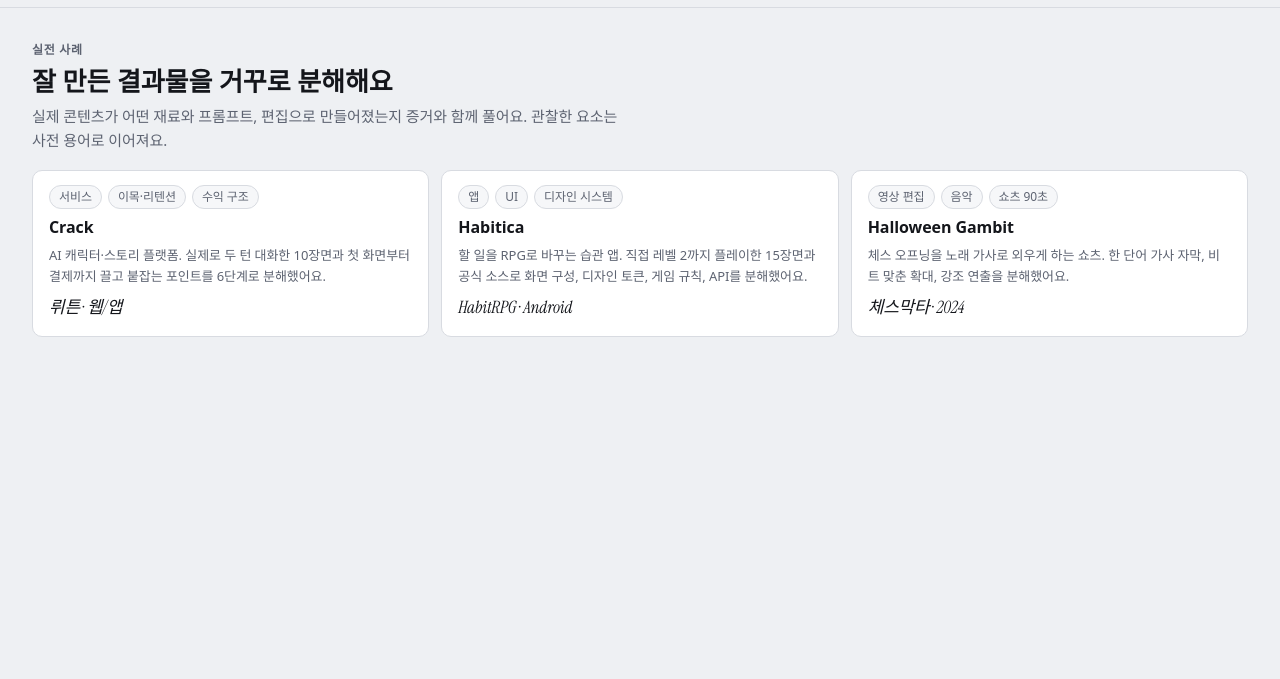
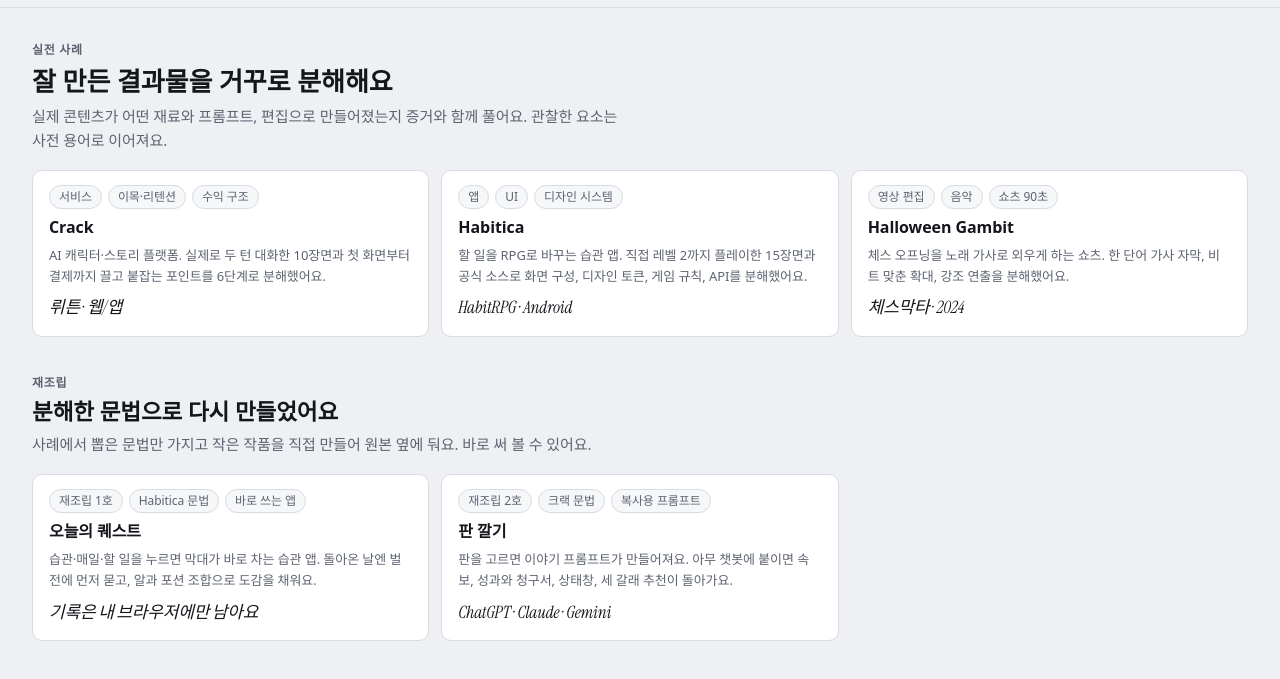
Before and after one commit to lollloolloll/ai-practice-library, a plain HTML site: page cases/index.html in a window 1280 px wide. Shown: the part 81-760 px from the top of the page. Drawn offline with Linux system fonts and the light colour scheme; a web font is replaced by a local one.

Commit message:
실전 사례 목록에 재조립 칸 추가: 오늘의 퀘스트, 판 깔기
Co-Authored-By: Claude Opus 5.5 <noreply@anthropic.com>

```diff
--- a/cases/index.html
+++ b/cases/index.html
@@ -44,6 +44,26 @@
       <span class="en">체스막타 · 2024</span>
     </a>
   </div>
+
+  <div class="page-h" style="margin-top:36px">
+    <span class="eyebrow">재조립</span>
+    <h2 style="margin:0">분해한 문법으로 다시 만들었어요</h2>
+    <p>사례에서 뽑은 문법만 가지고 작은 작품을 직접 만들어 원본 옆에 둬요. 바로 써 볼 수 있어요.</p>
+  </div>
+  <div class="cards">
+    <a class="card" href="./remix/habit.html">
+      <div class="chips"><span class="chip">재조립 1호</span><span class="chip">Habitica 문법</span><span class="chip">바로 쓰는 앱</span></div>
+      <h3>오늘의 퀘스트</h3>
+      <span class="sub">습관·매일·할 일을 누르면 막대가 바로 차는 습관 앱. 돌아온 날엔 벌 전에 먼저 묻고, 알과 포션 조합으로 도감을 채워요.</span>
+      <span class="en">기록은 내 브라우저에만 남아요</span>
+    </a>
+    <a class="card" href="./remix/story.html">
+      <div class="chips"><span class="chip">재조립 2호</span><span class="chip">크랙 문법</span><span class="chip">복사용 프롬프트</span></div>
+      <h3>판 깔기</h3>
+      <span class="sub">판을 고르면 이야기 프롬프트가 만들어져요. 아무 챗봇에 붙이면 속보, 성과와 청구서, 상태창, 세 갈래 추천이 돌아가요.</span>
+      <span class="en">ChatGPT · Claude · Gemini</span>
+    </a>
+  </div>
 </main>
 </body>
 </html>
```
